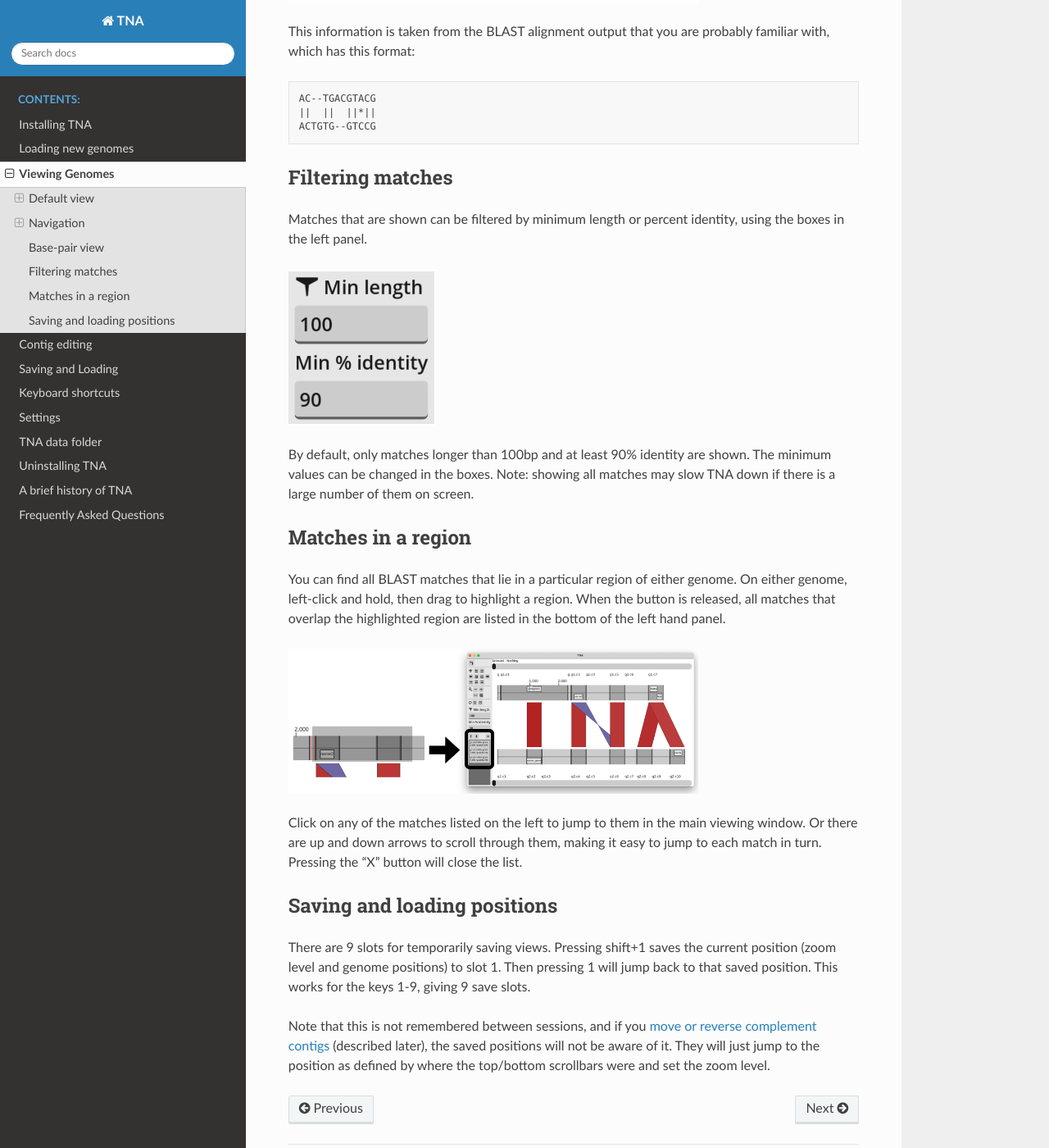
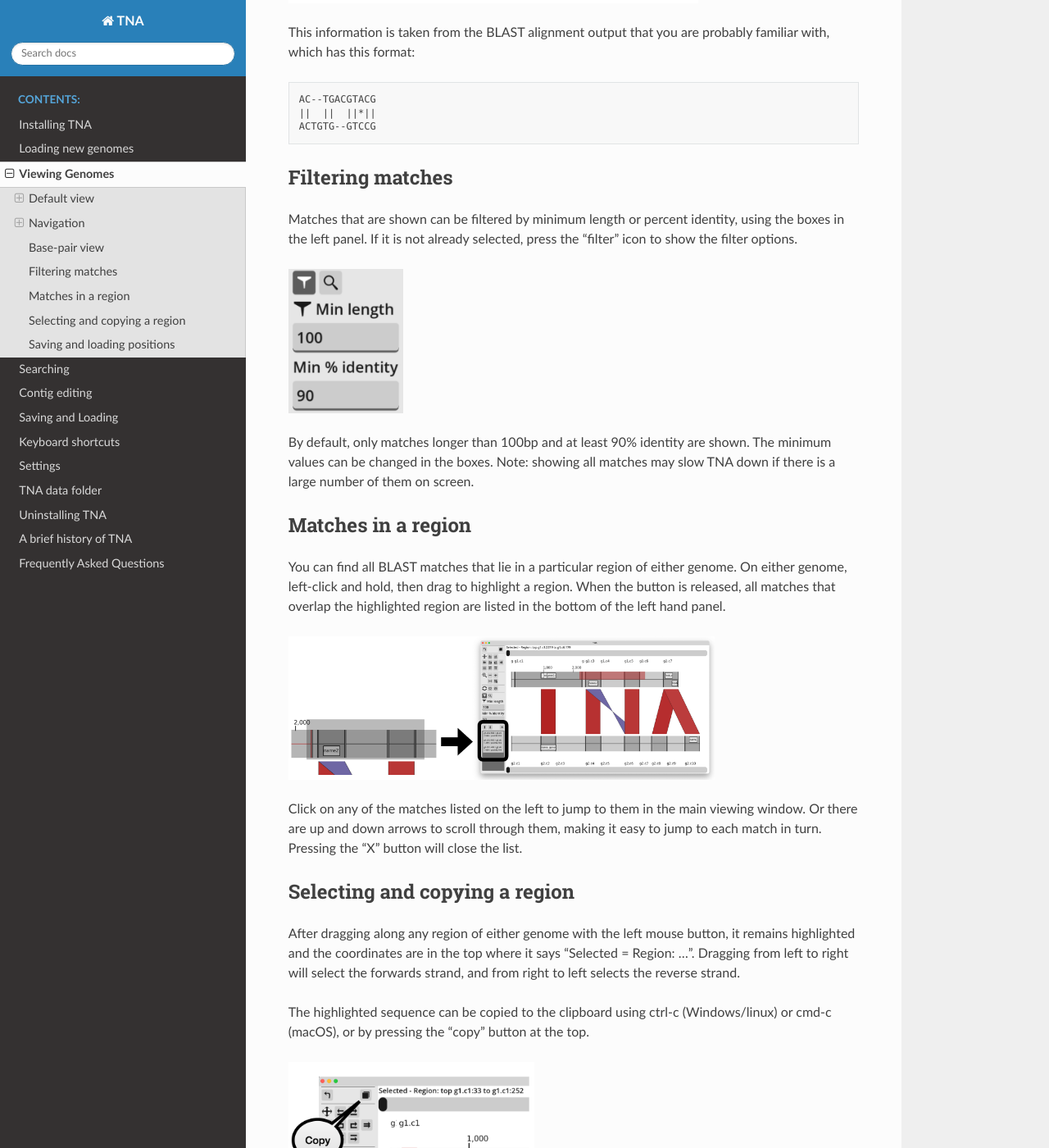
Before and after one commit to martinghunt/ziplign, a Sphinx documentation site: the page built from docs/viewing.rst, in a window 1280 px wide and 1400 px high, scrolled down 3002 px. Shown: the whole window at 82% size. Built offline with Sphinx 7.4.7 and the Read the Docs theme 3.1.0, drawn with Linux system fonts in a browser that asks for light colours; some of the changed text lies outside the part shown.

```diff
--- a/docs/conf.py
+++ b/docs/conf.py
@@ -14,7 +14,10 @@ release = '0.0.1'
 # -- General configuration ---------------------------------------------------
 # https://www.sphinx-doc.org/en/master/usage/configuration.html#general-configuration
 
-extensions = []
+extensions = [
+    "sphinx.ext.autosectionlabel",
+]
+autosectionlabel_prefix_document = True
 
 templates_path = ['_templates']
 exclude_patterns = ['_build', 'Thumbs.db', '.DS_Store']
--- a/docs/index.rst
+++ b/docs/index.rst
@@ -17,6 +17,7 @@ under the permissive MIT license. Please report any issues on GitHub.
    installation
    loading
    viewing
+   searching
    contig_editing
    saving_n_loading
    keyboard_shortcuts
--- a/docs/settings.rst
+++ b/docs/settings.rst
@@ -43,3 +43,5 @@ The options are:
   Displaying too many will significantly impact memory usage.
   The default of 500 should be enough - a lot more than this and the screen
   ends up filled in to the point where it is impossible to see anything useful.
+* FASTA line length: the length of each line when copying/pasting sequence.
+  Must be a non-negative integer. Put zero to have no line breaks in sequences.
--- a/docs/viewing.rst
+++ b/docs/viewing.rst
@@ -138,10 +138,11 @@ Filtering matches
 -----------------
 
 Matches that are shown can be filtered by minimum length or percent identity,
-using the boxes in the left panel.
+using the boxes in the left panel. If it is not already selected, press the
+"filter" icon to show the filter options.
 
 .. image:: pics/tna_docs_match_filter.png
-   :width: 180
+   :width: 140
    :alt: screenshot of match filter controls
 
 By default, only matches longer than 100bp and at least 90% identity are
@@ -158,7 +159,7 @@ highlighted region are listed in the bottom of the left hand panel.
 
 
 .. image:: pics/tna_docs_match_list.png
-   :width: 500
+   :width: 520
    :alt: screenshots of making a list of matches
 
 Click on any of the matches listed on the left to jump to them in the main
@@ -166,6 +167,27 @@ viewing window. Or there are up and down arrows to scroll through them, making
 it easy to jump to each match in turn. Pressing the "X" button
 will close the list.
 
+
+Selecting and copying a region
+------------------------------
+
+After dragging along any region of either genome with the left mouse
+button, it remains highlighted and the coordinates are in the top where
+it says "Selected = Region: ...". Dragging from left to right will select
+the forwards strand, and from right to left selects the reverse strand.
+
+The highlighted sequence can be copied to the clipboard using
+ctrl-c (Windows/linux) or cmd-c (macOS), or by pressing the "copy" button
+at the top.
+
+.. image:: pics/tna_docs_copy_region.png
+   :width: 300
+   :alt: screenshots of making a list of matches
+
+The sequence is copied in FASTA format and includes the sequence coordinates
+in the FASTA header. It will be reverse complemented if the reverse strand
+was highlighted. If the highlighted region spans more than one contig, then
+it will be in multi-FASTA format.
 
 
 Saving and loading positions
```
Also changed, not shown: docs/installation.rst (+10 -0 lines), docs/loading.rst (+15 -7 lines), docs/searching.rst (added, +56 -0 lines), docs/pics/tna_docs_copy_region.png (added), docs/pics/tna_docs_genomes_overview.png, docs/pics/tna_docs_match_filter.png, docs/pics/tna_docs_match_list.png, docs/pics/tna_docs_search_annot_ppe_example.png (added), docs/pics/tna_docs_search_panel.png (added), docs/pics/tna_docs_seq_search.png (added), docs/pics/tna_docs_view_test_data.png.
